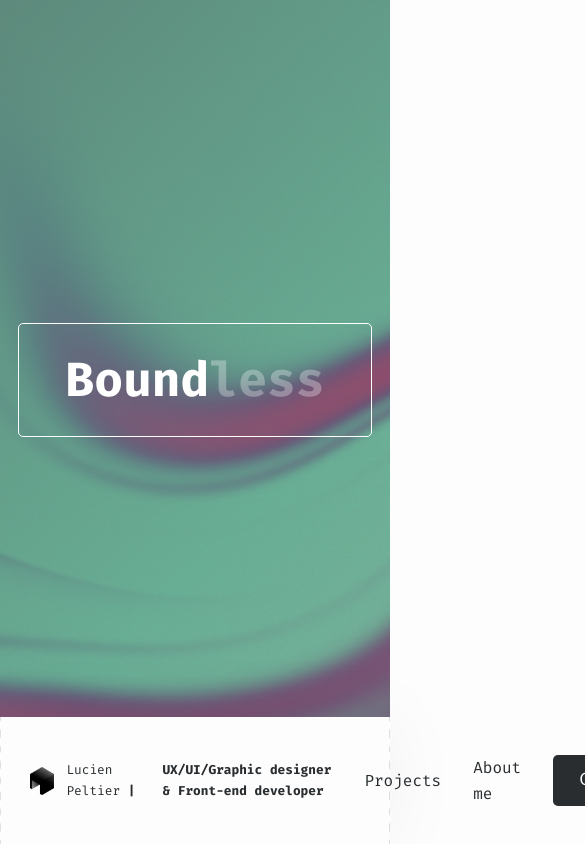
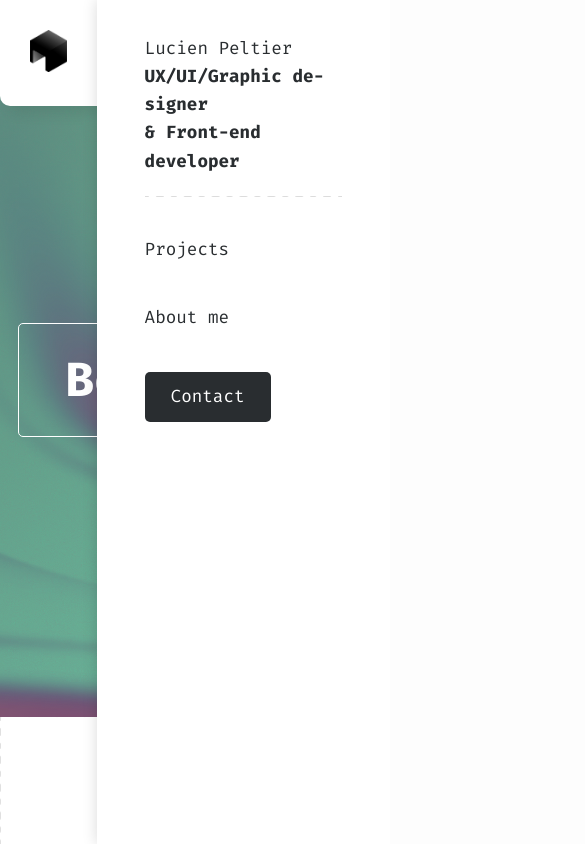
Before and after one commit to Gilles-Lucien/portfolio, a React (Create React App) app: page / in a window 390 px wide. Shown: the top 844 px of the page, 585 px wide, since content can reach past the window. Built offline with nearby package versions, Linux system fonts and the light colour scheme.

Commit message:
chore: Update Hero and Nav styles for responsive design

```diff
--- a/src/components/Hero/styles.css
+++ b/src/components/Hero/styles.css
@@ -35,6 +35,11 @@
   mask-image: url(../../assets/svg/curly_bracket_mask.svg);
   mask-size: cover;
 }
+@media screen and (max-width: 430px) {
+  .hero__container__picture {
+    width: 100%;
+  }
+}
 .hero__container h1 {
   font-family: "Fira sans";
   font-size: 86px;
--- a/src/components/Hero/styles.scss
+++ b/src/components/Hero/styles.scss
@@ -27,6 +27,9 @@
       height: 278px;
       mask-image: url(../../assets/svg/curly_bracket_mask.svg);
       mask-size: cover;
+      @media screen and (max-width: 430px){
+        width: 100%;
+      }
     }
     & h1 {
       font-family: "Fira sans";
--- a/src/components/Nav/index.jsx
+++ b/src/components/Nav/index.jsx
@@ -1,4 +1,4 @@
-import React from "react";
+import React, { useRef } from "react";
 import Button from "../Button";
 import logo from "../../assets/images/logo_black.png";
 import { NavLink, Link } from "react-router-dom";
@@ -6,10 +6,26 @@ import "../../utils/variables/fontStyles.css";
 import "./styles.css";
 
 export default function Nav() {
+  const navMobileRef = useRef(null);
+  const logoContainerRef = useRef(null);
+  const navBarRef = useRef(null);
+
+  // const handleLogoClick = () => {
+  //   if (navBarRef.current && logoContainerRef.current) {
+  //     const navWidth = navBarRef.current.offsetWidth;
+  //     const navBarWidth = navBarRef.current.offsetWidth;
+  //     navBarRef.current.style.transform = `translateX(${navBarWidth}px)`;
+  //     logoContainerRef.current.style.transform = `translateX(${navWidth - 50}px)`;
+  //   }
+  // };
+
+
+
   return (
-    <nav>
+    <>
+      <nav id="navDesktop" >
         <div id="nav" className="navContainer">
-        <Link className="navContainer__logoContainer" to="/">
+          <Link  className="navContainer__logoContainer" to="/">
             <img src={logo} alt="Logo" />
             <p id="navName">
               Lucien Peltier <strong className="fira-mono-bold">|</strong>
@@ -32,15 +48,52 @@ export default function Nav() {
             </li>
             <li>
               <Link to="/contact">
-              <Button
-                className="contactButton"
-              >
-                Contact
-              </Button>
+                <Button className="contactButton">Contact</Button>
               </Link>
             </li>
           </ul>
         </div>
       </nav>
+
+      <nav id="navMobile" ref={navMobileRef}>
+        <div id="nav" className="mobileNavContainer">
+          <div ref={logoContainerRef} className="mobileNavContainer__logoButton" >
+            <img
+              src={logo}
+              alt="Logo"
+              className="mobileNavContainer__logoButton--logo"
+            />
+          </div>
+          <div className="mobileNavContainer__navBar" ref={navBarRef}>
+            <Link className="mobileNavContainer__navBar__name" to="/">
+              <p>
+                Lucien Peltier <br />
+                <strong className="fira-mono-bold">
+                  UX/UI/Graphic designer
+                  <br />& Front-end developer
+                </strong>
+              </p>
+            </Link>
+            <ul>
+              <li>
+                <NavLink to="/projects" className="navLink">
+                  <p>Projects</p>
+                </NavLink>
+              </li>
+              <li>
+                <NavLink to="/aboutme" className="navLink">
+                  <p>About me</p>
+                </NavLink>
+              </li>
+              <li>
+                <Link to="/contact">
+                  <Button className="contactButton">Contact</Button>
+                </Link>
+              </li>
+            </ul>
+          </div>
+        </div>
+      </nav>
+    </>
   );
 }
--- a/src/components/Nav/styles.css
+++ b/src/components/Nav/styles.css
@@ -94,4 +94,67 @@ nav .navContainer ul li p:hover {
   #navJob {
     width: 170px;
   }
+}
+
+@media screen and (max-width: 430px) {
+  #navDesktop {
+    display: none;
+  }
+}
+
+#navMobile {
+  display: none;
+}
+@media screen and (max-width: 430px) {
+  #navMobile {
+    display: flex;
+    height: 0;
+    width: 0;
+  }
+}
+
+.mobileNavContainer {
+  display: flex;
+  flex-direction: row;
+  justify-content: flex-end;
+  align-items: flex-start;
+  position: fixed;
+  top: 0;
+  right: 0;
+  width: 100%;
+  background-color: rgba(255, 255, 255, 0);
+  z-index: 100;
+  color: #292D30;
+  overflow: hidden;
+}
+.mobileNavContainer__logoButton {
+  padding: 30px 30px 25px 30px;
+  border-radius: 0 0 0 10px;
+  background-color: #fff;
+  box-shadow: 8px 8px 14px rgba(0, 0, 0, 0.07);
+}
+.mobileNavContainer__logoButton--logo {
+  height: 42px;
+}
+.mobileNavContainer__navBar {
+  background-color: #fff;
+  width: calc(100% - 96px);
+  padding: 35px 48px 48px 48px;
+  height: 100vh;
+  box-shadow: 0px 0px 14px rgba(0, 0, 0, 0.15);
+}
+.mobileNavContainer__navBar ul {
+  list-style-type: none;
+  margin-top: 20px;
+  border-image-width: 1px;
+  border-image-slice: 1;
+  border-image-repeat: round;
+  border-image-source: url(../../assets/images/border_top.png);
+}
+.mobileNavContainer__navBar ul li {
+  padding-top: 40px;
+  display: flex;
+}
+.mobileNavContainer__navBar__name {
+  content: "";
 }/*# sourceMappingURL=styles.css.map */
--- a/src/components/Nav/styles.scss
+++ b/src/components/Nav/styles.scss
@@ -11,7 +11,6 @@ nav {
   top: 0;
   z-index: 100;
   box-shadow: 0px 0px 80px rgba(0, 0, 0, 0.05);
-
 
   // @include m.dashedBorder('bottom');
   & .navContainer {
@@ -90,3 +89,61 @@ nav {
     width: 170px;
   }
 }
+
+#navDesktop {
+  @media screen and (max-width: 430px) {
+    display: none;
+  }
+}
+
+#navMobile {
+  display: none;
+  @media screen and (max-width: 430px) {
+    display: flex;
+    height: 0;
+    width: 0;
+  }
+}
+
+.mobileNavContainer {
+  display: flex;
+  flex-direction: row;
+  justify-content: flex-end;
+  align-items: flex-start;
+  position: fixed;
+  top: 0;
+  right: 0;
+  width: 100%;
+  background-color: rgba(c.$white, $alpha: 0);
+  z-index: 100;
+  color: c.$dark;
+  overflow: hidden;
+  &__logoButton {
+    padding: 30px 30px 25px 30px;
+    border-radius: 0 0 0 10px;
+    background-color: c.$white;
+    box-shadow: 8px 8px 14px rgba(0, 0, 0, 0.07);
+    &--logo {
+      height: 42px;
+    }
+  }
+  &__navBar {
+    background-color: c.$white;
+    width: calc(100% - 96px);
+    padding: 35px 48px 48px 48px;
+    height: 100vh;
+    box-shadow: 0px 0px 14px rgba(0, 0, 0, 0.15);
+    & ul {
+      list-style-type: none;
+      margin-top: 20px;
+      @include m.dashedBorder("top");
+      & li {
+        padding-top: 40px;
+        display: flex;
+      }
+    }
+    &__name {
+      content: "";
+    }
+  }
+}
```
Also changed, not shown: 2 other files (tests, documents, lock files or other folders). Lines whose indentation alone changed are shown as unchanged.
